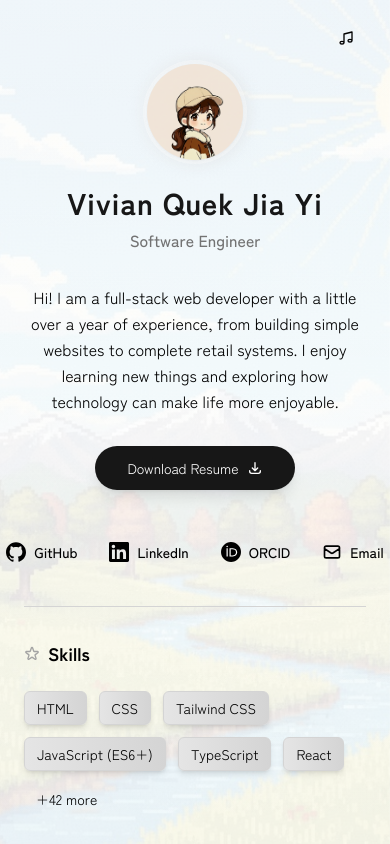
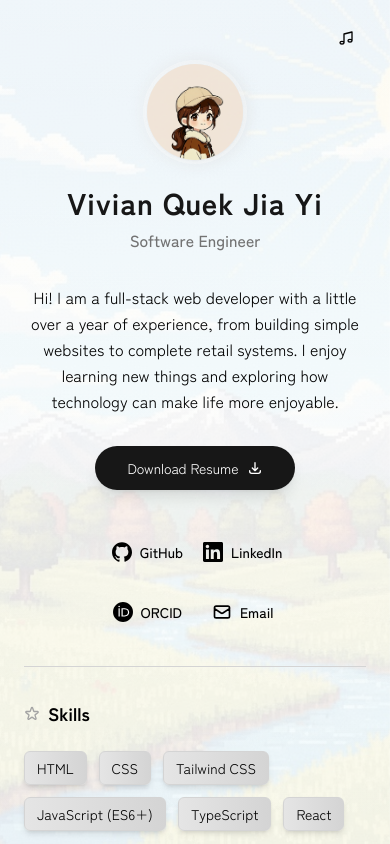
Before and after one commit to qjy02/vivianquekjiayi, a Nuxt app: page / in a window 390 px wide. Shown: the top 844 px of the page. Built offline with nearby package versions, Linux system fonts and the light colour scheme.

Commit message:
Update: Link Section
+ Change icons to be grid layout to avoid design not mobile responsive

```diff
--- a/app/pages/index.vue
+++ b/app/pages/index.vue
@@ -777,7 +777,7 @@ onUnmounted(() => {
         </button>
 
         <!-- Link Section -->
-        <div class="mt-10 flex justify-center gap-8 text-sm font-medium text-black">
+        <div class="mt-10 grid grid-cols-2 sm:flex sm:justify-center sm:gap-8 text-sm font-medium text-black gap-4">
           <a
             v-for="link in socialLinks"
             :key="link.name"
@@ -785,7 +785,7 @@ onUnmounted(() => {
             :target="link.type === 'email' ? '_self' : '_blank'"
             :rel="link.type === 'email' ? '' : 'noopener noreferrer'"
             @click="link.type === 'email' ? openContactForm($event) : null"
-            class="group flex items-center gap-2 hover:text-black transition-colors cursor-pointer"
+            class="group flex items-center justify-center gap-2 hover:text-black transition-colors cursor-pointer"
           >
             <span v-html="link.icon" class="icon-container"></span>
             <span class="underline-offset-4 group-hover:underline">{{ link.name }}</span>
```
